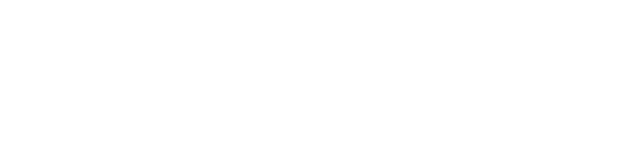
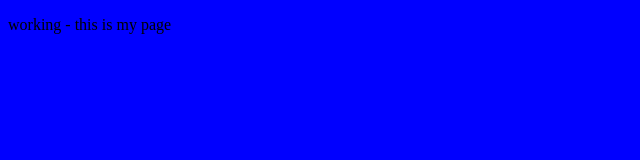
Before and after one commit to jonahmartin/jonahmartin.github.io, a plain HTML site: page index.html in a window 1280 px wide. Shown: the whole page, without its empty margins (0-640 px from the left). Drawn offline with Linux system fonts and the light colour scheme.

Commit message:
properly linked stylesheet to test

```diff
--- a/index.html
+++ b/index.html
@@ -5,11 +5,11 @@
     <meta charset="UTF-8">
     <meta name="viewport" content="width=device-width, initial-scale=1.0">
     <title>Jonah Martin - Portfolio</title>
-    <style rel="stylesheet" href="main.css"></style>
+    <link rel="stylesheet" href="main.css">
 </head>
 
 <body>
-
+    <p>working - this is my page</p>
 </body>
 
 </html>
```
